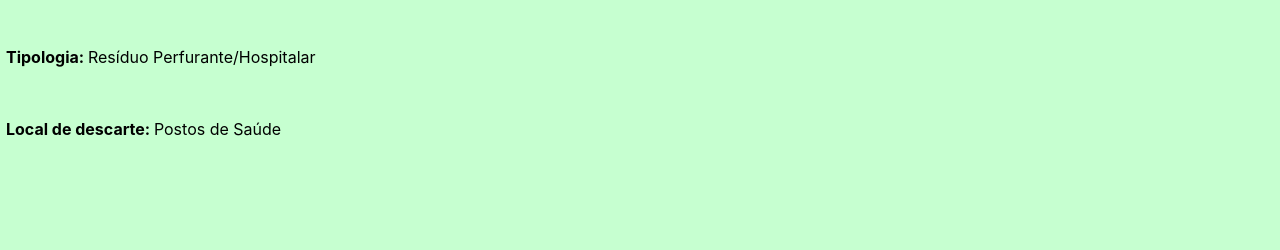
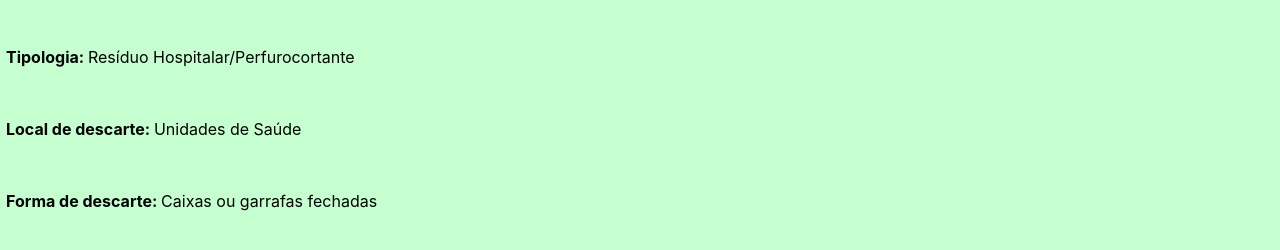
Before and after one commit to leandroputini/residuosfmpfm, a plain HTML site: page pages/item1.html in a window 1280 px wide. Shown: the part 510-760 px from the top of the page. Drawn offline with Linux system fonts and the light colour scheme.

Commit message:
Update item1.html

```diff
--- a/pages/item1.html
+++ b/pages/item1.html
@@ -49,12 +49,17 @@
         </div>
         <div class="row esp">
             <div class="col desc">
-                <p><b>Tipologia: </b>Resíduo Perfurante/Hospitalar</p>
+                <p><b>Tipologia: </b>Resíduo Hospitalar/Perfurocortante</p>
             </div>
         </div>
         <div class="row esp">
             <div class="col desc">
-                <p><b>Local de descarte: </b>Postos de Saúde</p>
+                <p><b>Local de descarte: </b>Unidades de Saúde</p>
+            </div>
+        </div>
+        <div class="row esp">
+            <div class="col desc">
+                <p><b>Forma de descarte: </b>Caixas ou garrafas fechadas</p>
             </div>
         </div>
     </div>
```
